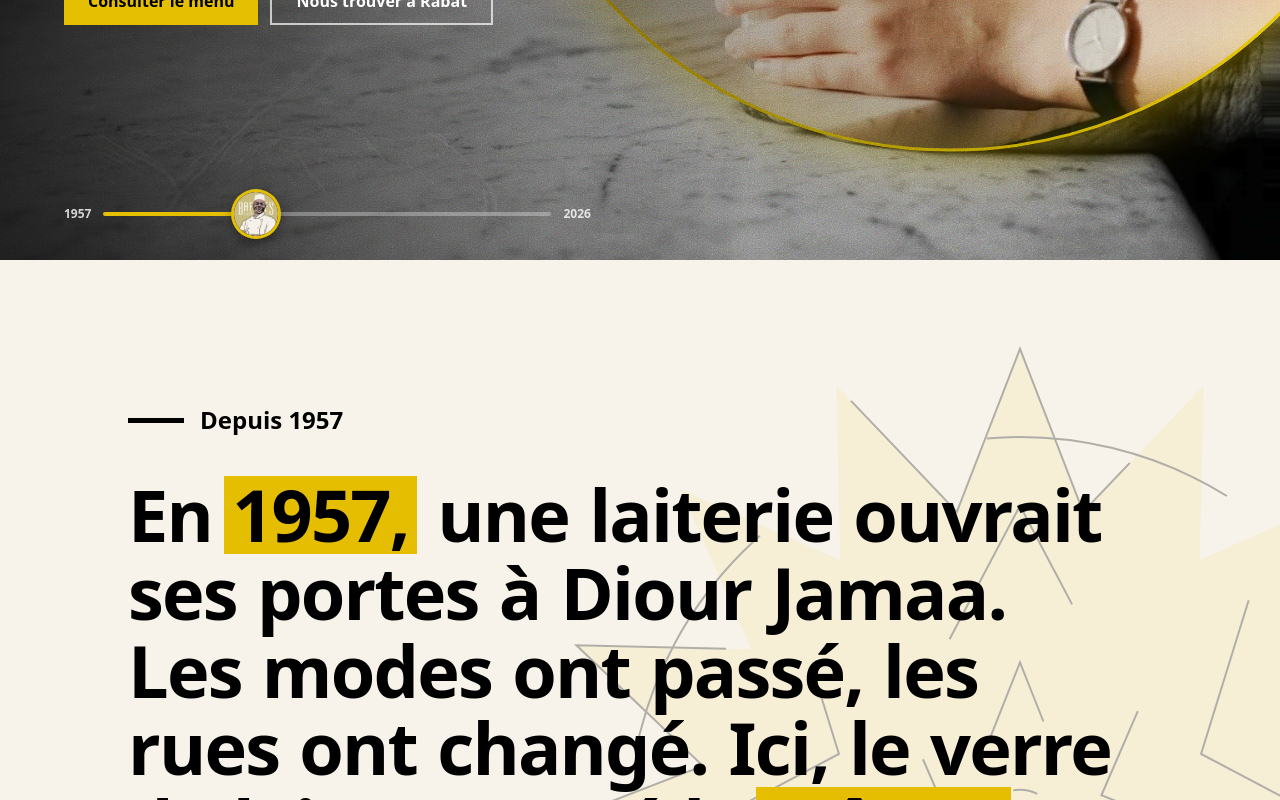
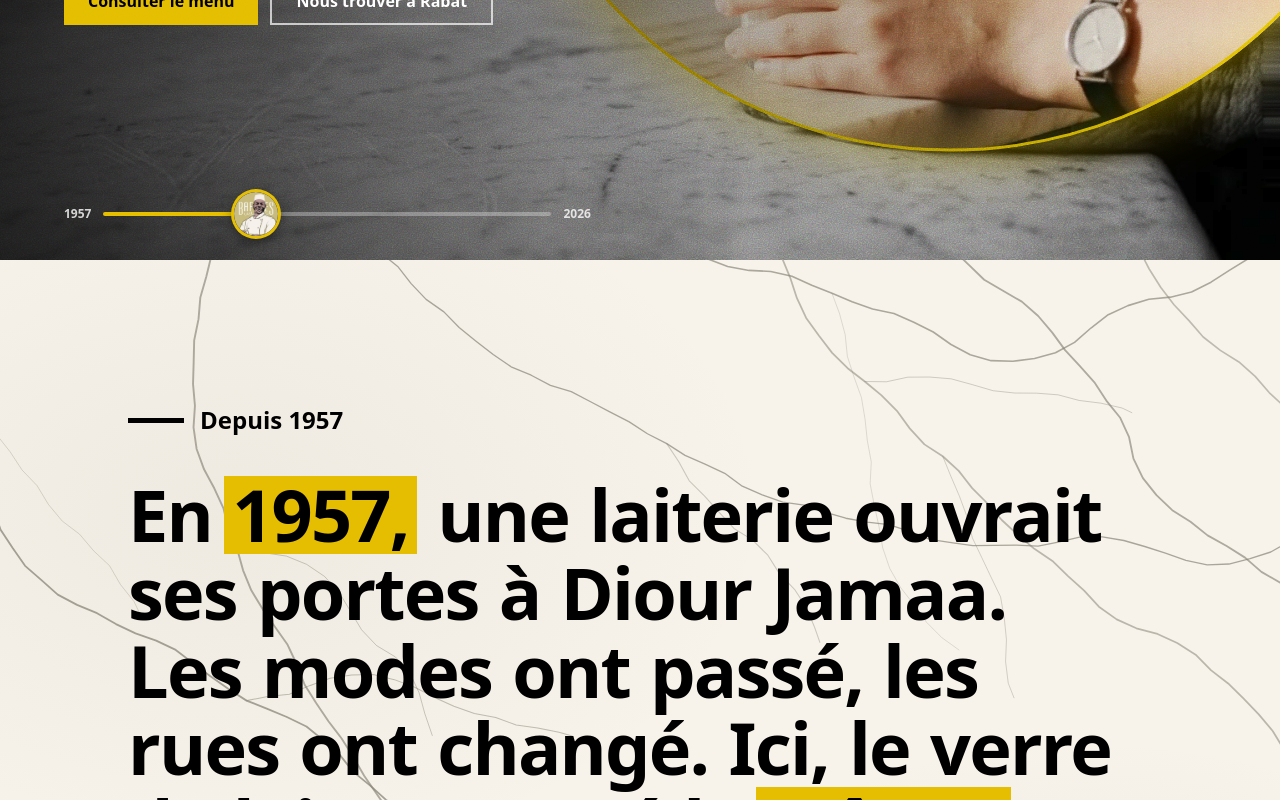
Before and after one commit to amarraduzzi/bafaresnew, a React (Vite) app: page / in a window 1280 px wide. Shown: the part 540-1340 px from the top of the page. Built offline with nearby package versions, Linux system fonts and the light colour scheme.

Commit message:
Add files via upload

```diff
--- a/src/components/Manifest.tsx
+++ b/src/components/Manifest.tsx
@@ -24,45 +24,83 @@ const COPY: Record<Language, { lead: string; words: string; hot: string[] }> = {
   },
 };
 
-const star = (n: number, ro: number, ri: number) =>
-  Array.from({ length: n * 2 }, (_, i) => {
-    const r = i % 2 === 0 ? ro : ri;
-    const a = ((i * (180 / n) - 90) * Math.PI) / 180;
-    return `${i === 0 ? 'M' : 'L'}${(50 + r * Math.cos(a)).toFixed(2)} ${(50 + r * Math.sin(a)).toFixed(2)}`;
-  }).join(' ') + ' Z';
+// ---- Marmer: aderen die zichzelf tekenen, zoals op de toonbank in de foto's ----
+const rng = (seed: number) => () => {
+  seed |= 0;
+  seed = (seed + 0x6d2b79f5) | 0;
+  let t = Math.imul(seed ^ (seed >>> 15), 1 | seed);
+  t = (t + Math.imul(t ^ (t >>> 7), 61 | t)) ^ t;
+  return ((t ^ (t >>> 14)) >>> 0) / 4294967296;
+};
 
-const OUTER = star(16, 49, 33);
-const MIDDLE = star(8, 33, 20);
-const INNER = star(8, 17, 9);
+interface VeinDef { d: string; w: number; o: number; a: number; b: number }
 
-// De grote zellige-ster: tekent zichzelf terwijl je leest en vult zich geel bij het laatste woord
-const BigStar: React.FC<{ p: MotionValue<number>; still: boolean }> = ({ p, still }) => {
-  const outer = useTransform(p, [0.0, 0.6], [0, 1]);
-  const middle = useTransform(p, [0.2, 0.78], [0, 1]);
-  const inner = useTransform(p, [0.4, 0.9], [0, 1]);
-  const ring = useTransform(p, [0.6, 0.95], [0, 1]);
-  const fill = useTransform(p, [0.88, 1], [0, 0.3]);
-  const rot = useTransform(p, [0, 1], [0, 45]);
-  const common = { fill: 'none', stroke: '#000', strokeWidth: 0.35, vectorEffect: 'non-scaling-stroke' as const };
-  const line = { ...common, strokeWidth: 2 };
+const walk = (r: () => number, x: number, y: number, ang: number, steps: number, wobble: number) => {
+  let d = `M${x.toFixed(1)} ${y.toFixed(1)}`;
+  const pts: [number, number, number][] = [];
+  for (let i = 0; i < steps; i++) {
+    ang += (r() - 0.5) * wobble;
+    x += Math.cos(ang) * 17;
+    y += Math.sin(ang) * 17;
+    d += ` L${x.toFixed(1)} ${y.toFixed(1)}`;
+    pts.push([x, y, ang]);
+  }
+  return { d, pts };
+};
 
+const buildVeins = (): VeinDef[] => {
+  const r = rng(1957);
+  const out: VeinDef[] = [];
+  for (let i = 0; i < 8; i++) {
+    const startX = -100 + i * 150 + r() * 80;
+    const m = walk(r, startX, -40, 0.95 + (r() - 0.5) * 0.5, 80, 0.5);
+    const a = i * 0.055;
+    out.push({ d: m.d, w: 1.1 + r() * 0.9, o: 0.5 + r() * 0.25, a, b: a + 0.5 });
+    for (let k = 0; k < 2; k++) {
+      const at = m.pts[10 + Math.floor(r() * 45)];
+      const side = r() > 0.5 ? 1 : -1;
+      const br = walk(r, at[0], at[1], at[2] + side * (0.45 + r() * 0.5), 14 + Math.floor(r() * 16), 0.6);
+      const ba = a + 0.15 + r() * 0.2;
+      out.push({ d: br.d, w: 0.6 + r() * 0.5, o: 0.35 + r() * 0.2, a: ba, b: Math.min(1, ba + 0.3) });
+    }
+  }
+  return out;
+};
+const VEINS = buildVeins();
+
+const Vein: React.FC<{ v: VeinDef; p: MotionValue<number>; still: boolean }> = ({ v, p, still }) => {
+  const len = useTransform(p, [v.a, v.b], [0, 1], { clamp: true });
   return (
-    <div aria-hidden className="pointer-events-none absolute inset-0 overflow-hidden">
-      <motion.svg
-        viewBox="0 0 100 100"
-        style={still ? undefined : { rotate: rot }}
-        className="absolute top-1/2 -translate-y-1/2 start-1/2 -translate-x-1/2 sm:translate-x-0 sm:start-auto sm:-end-[18%] w-[135vw] sm:w-[min(980px,80vw)] aspect-square opacity-[0.28]"
-      >
-        <motion.path d={OUTER} fill="#E5BE01" stroke="none" style={still ? { opacity: 0.3 } : { opacity: fill }} />
-        <motion.path d={OUTER} {...line} style={still ? undefined : { pathLength: outer }} />
-        <motion.path d={MIDDLE} {...line} style={still ? undefined : { pathLength: middle }} />
-        <motion.path d={INNER} {...line} style={still ? undefined : { pathLength: inner }} />
-        <motion.circle cx="50" cy="50" r="40" {...line} style={still ? undefined : { pathLength: ring }} />
-        <motion.circle cx="50" cy="50" r="4" {...line} style={still ? undefined : { pathLength: ring }} />
-      </motion.svg>
-    </div>
+    <motion.path
+      d={v.d}
+      fill="none"
+      stroke="#8a857a"
+      strokeOpacity={v.o}
+      strokeWidth={v.w}
+      strokeLinecap="round"
+      strokeLinejoin="round"
+      vectorEffect="non-scaling-stroke"
+      style={still ? undefined : { pathLength: len }}
+    />
   );
 };
+
+const Marble: React.FC<{ p: MotionValue<number>; still: boolean }> = ({ p, still }) => (
+  <div aria-hidden className="pointer-events-none absolute inset-0 overflow-hidden">
+    <div
+      className="absolute inset-0"
+      style={{
+        background:
+          'radial-gradient(ellipse 60% 45% at 18% 22%, rgba(120,115,100,.07), transparent 70%), radial-gradient(ellipse 55% 40% at 85% 70%, rgba(120,115,100,.08), transparent 70%), radial-gradient(ellipse 40% 30% at 50% 100%, rgba(120,115,100,.06), transparent 70%)',
+      }}
+    />
+    <svg viewBox="0 0 1000 1000" preserveAspectRatio="xMidYMid slice" className="absolute inset-0 w-full h-full">
+      {VEINS.map((v, i) => (
+        <Vein key={i} v={v} p={p} still={still} />
+      ))}
+    </svg>
+  </div>
+);
 
 const Word: React.FC<{ w: string; i: number; n: number; p: MotionValue<number>; hot: boolean; still: boolean }> = ({ w, i, n, p, hot, still }) => {
   const a = (i / n) * 0.85;
@@ -86,7 +124,7 @@ export const Manifest: React.FC<{ lang: Language }> = ({ lang }) => {
 
   return (
     <section ref={ref} id="histoire" dir={lang === 'ar' ? 'rtl' : 'ltr'} className="relative overflow-hidden bg-[#F7F3EA] text-black py-24 sm:py-36 px-6 sm:px-12">
-      <BigStar p={p} still={!!reduce} />
+      <Marble p={p} still={!!reduce} />
       <div className="relative z-10 max-w-5xl mx-auto">
         <p className="flex items-center gap-4 font-black text-xl sm:text-2xl">
           <span className="h-[5px] w-14 bg-black" />
```
